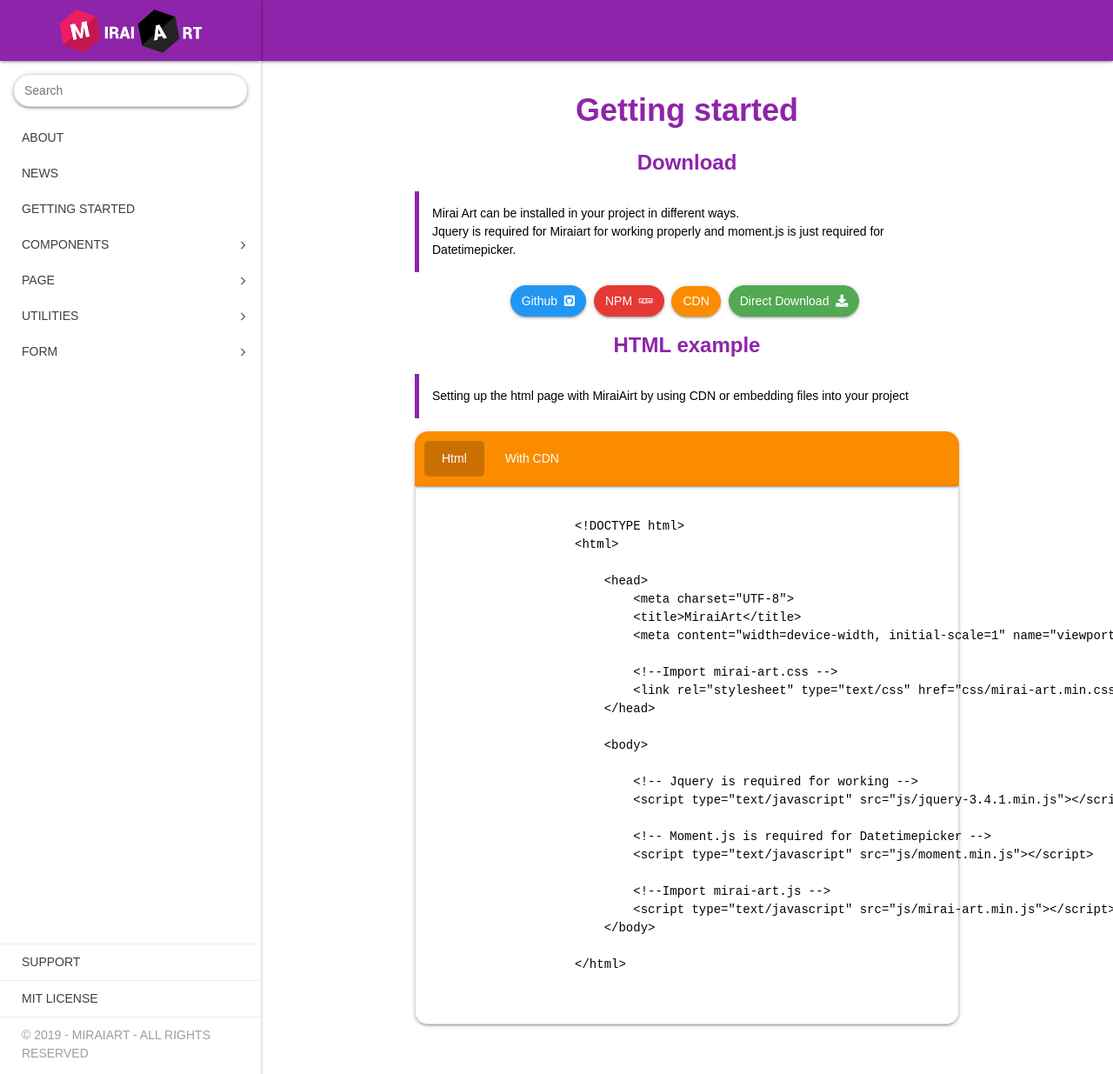
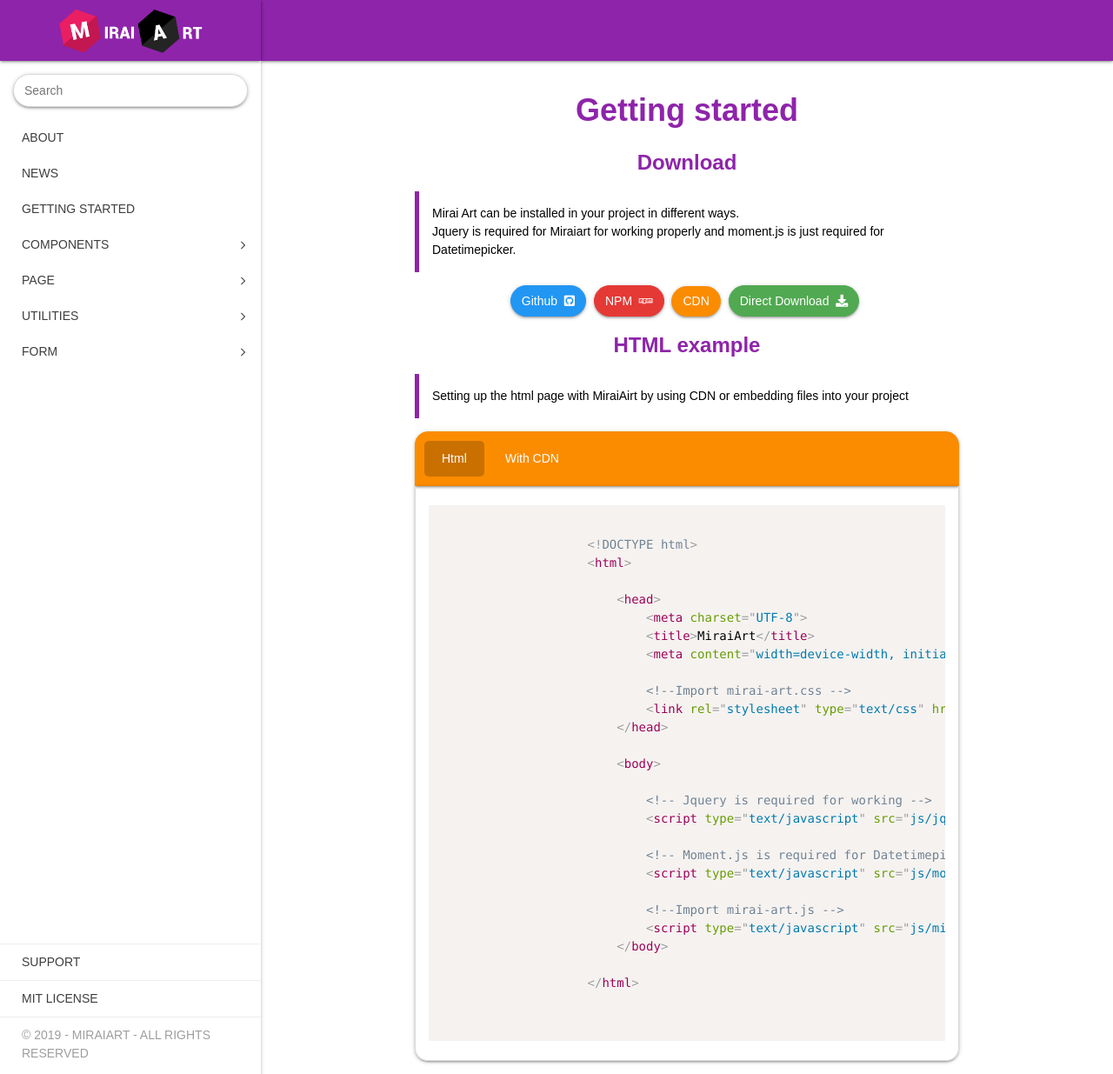
Before and after one commit to MiraiArt/miraiart.github.io, a Jekyll site: the page built from getting-started.html, in a window 1280 px wide. Shown: the whole page at 87% size. Built offline with Jekyll 4.4.1, drawn with Linux system fonts in a browser that asks for light colours; nearby versions of some CDN libraries.

Commit message:
commit prismjs

```diff
--- a/_layouts/default.html
+++ b/_layouts/default.html
@@ -6,8 +6,8 @@
     <title>MiraiArt | {{ page.title }}</title>
     <link rel="icon" type="image/png" href="/img/logo.png" />
     <meta content="width=device-width, initial-scale=1" name="viewport">
-    <link rel="stylesheet" type="text/css"
-        href="https://cdnjs.cloudflare.com/ajax/libs/font-awesome/5.9.0/css/all.min.css">
+    <link rel="stylesheet" type="text/css" href="https://cdnjs.cloudflare.com/ajax/libs/font-awesome/5.9.0/css/all.min.css">
+    <link rel="stylesheet" type="text/css" href="https://cdnjs.cloudflare.com/ajax/libs/prism/1.16.0/themes/prism.min.css">
     <link rel="stylesheet" type="text/css" href="/css/mirai-art.css">
     <link rel="stylesheet" type="text/css" href="/css/index.css">
     <script type="text/javascript" src="https://cdnjs.cloudflare.com/ajax/libs/jquery/3.4.1/jquery.min.js"></script>
@@ -120,7 +120,7 @@
     <!-- END Body -->
 
 
-
+    <script type="text/javascript" src="https://cdnjs.cloudflare.com/ajax/libs/prism/1.16.0/prism.min.js"></script>
     <script type="text/javascript" src="/js/mirai-art.js"></script>
     <script type="text/javascript" src="/js/index.js"></script>
 </body>
```
